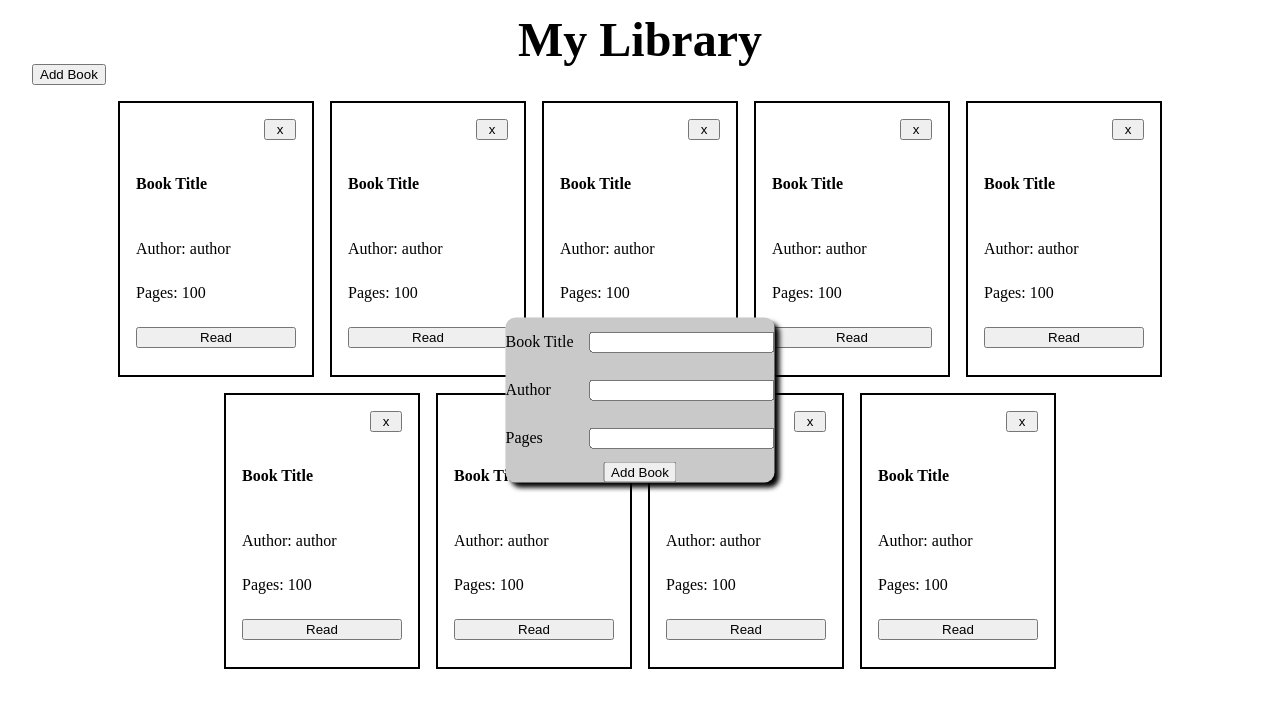
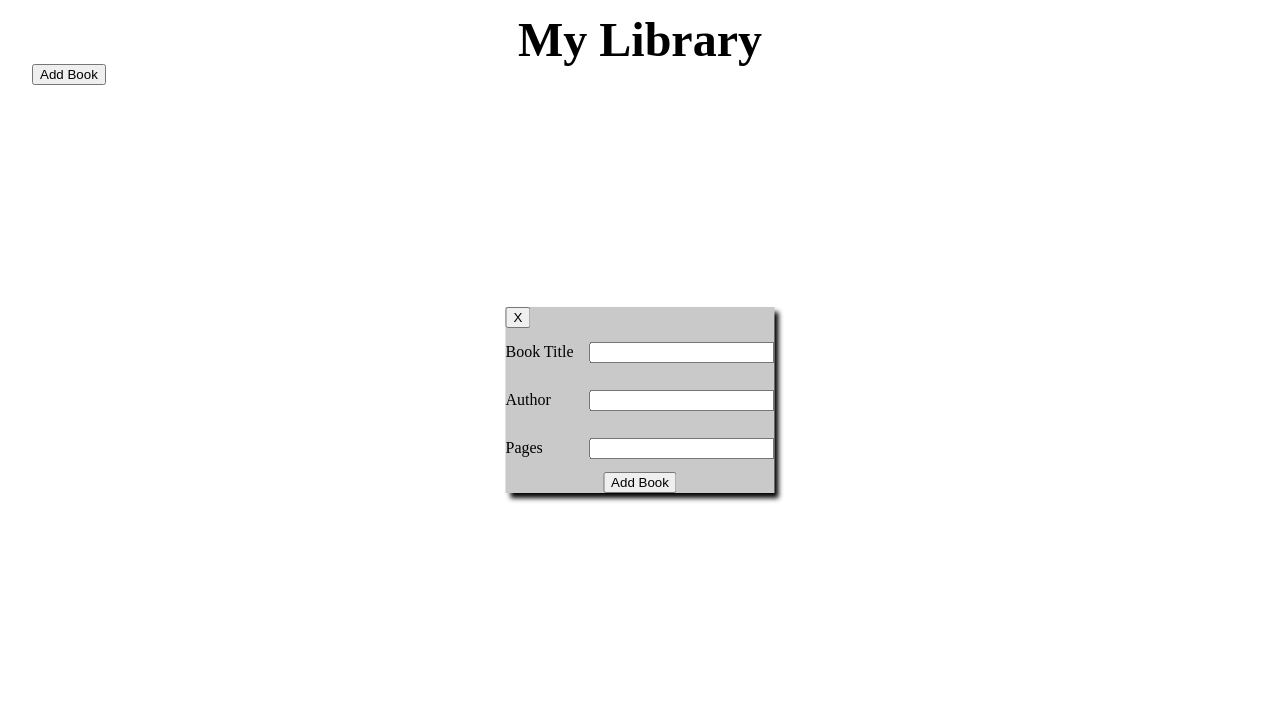
Before and after one commit to gabalbcos/odin-project-library, a plain HTML site: page index.html in a window 1280 px wide. Both pictures are taken after a click on the button "Add Book". Drawn offline with Linux system fonts and the light colour scheme.

Commit message:
Add close button to form pop up'

```diff
--- a/index.html
+++ b/index.html
@@ -16,7 +16,10 @@
     <main>
         <button class="add_book">Add Book</button>
 
-        <form id="contact-form" class="new_book_form hidden">
+        <div class="form_card hidden">
+            <button class="btn_close ">X</button>
+            <form id="contact-form" class="new_book_form">
+
                 <div class="form-control">
                     <label for="title">Book Title</label>
                     <input id="title" name="title" type="text" />
@@ -31,70 +34,8 @@
                 </div>
                 <button class="btn" type="submit">Add Book</button>
             </form>
+        </div>
         <div class="library">
-            <div class="book">
-                <button class="btn_remove">x</button>
-                <h2 class="book_title">Book Title</h2>
-                <p>Author: author</p>
-                <p>Pages: 100</p>
-                <button class="btn_read">Read</button>
-            </div>
-            <div class="book">
-                <button class="btn_remove">x</button>
-                <h2 class="book_title">Book Title</h2>
-                <p>Author: author</p>
-                <p>Pages: 100</p>
-                <button class="btn_read">Read</button>
-            </div>
-            <div class="book">
-                <button class="btn_remove">x</button>
-                <h2 class="book_title">Book Title</h2>
-                <p>Author: author</p>
-                <p>Pages: 100</p>
-                <button class="btn_read">Read</button>
-            </div>
-            <div class="book">
-                <button class="btn_remove">x</button>
-                <h2 class="book_title">Book Title</h2>
-                <p>Author: author</p>
-                <p>Pages: 100</p>
-                <button class="btn_read">Read</button>
-            </div>
-            <div class="book">
-                <button class="btn_remove">x</button>
-                <h2 class="book_title">Book Title</h2>
-                <p>Author: author</p>
-                <p>Pages: 100</p>
-                <button class="btn_read">Read</button>
-            </div>
-            <div class="book">
-                <button class="btn_remove">x</button>
-                <h2 class="book_title">Book Title</h2>
-                <p>Author: author</p>
-                <p>Pages: 100</p>
-                <button class="btn_read">Read</button>
-            </div>
-            <div class="book">
-                <button class="btn_remove">x</button>
-                <h2 class="book_title">Book Title</h2>
-                <p>Author: author</p>
-                <p>Pages: 100</p>
-                <button class="btn_read">Read</button>
-            </div>
-            <div class="book">
-                <button class="btn_remove">x</button>
-                <h2 class="book_title">Book Title</h2>
-                <p>Author: author</p>
-                <p>Pages: 100</p>
-                <button class="btn_read">Read</button>
-            </div>
-                        <div class="book">
-                <button class="btn_remove">x</button>
-                <h2 class="book_title">Book Title</h2>
-                <p>Author: author</p>
-                <p>Pages: 100</p>
-                <button class="btn_read">Read</button>
-            </div>
         </div>
     </main>
 
--- a/script.js
+++ b/script.js
@@ -13,10 +13,11 @@ let myLibrary = [
 
 // select the form to get the values
 const form = document.getElementById('contact-form');
+const form_card = document.querySelector('.form_card');
 const library = document.querySelector('.library');
 
 // function to create book card
-function createBook() {
+function createBook(array, i) {
   const div_card = document.createElement('div');
   div_card.classList.add('book');
 
@@ -25,23 +26,22 @@ function createBook() {
   btn_remove.textContent = 'x';
   div_card.appendChild(btn_remove);
 
-
   const title = document.createElement('h2');
   title.classList.add('book_title');
-  title.textContent = 'Hello World!'
+  title.textContent = array[i].title;
   div_card.appendChild(title);
 
   const author = document.createElement('p');
-  author.textContent = 'Hello World2!';
+  author.textContent = `Author: ${array[i].author}`;
   div_card.appendChild(author);
 
   const pages = document.createElement('p');
-  pages.textContent = 'Hello World!3';
+  pages.textContent = `Pages: ${array[i].pages}`;
   div_card.appendChild(pages);
 
   const btn_read = document.createElement('button');
   btn_read.classList.add('btn_read');
-  btn_read.textContent = 'Hello World!4';
+  btn_read.textContent = 'Read';
   div_card.appendChild(btn_read);
 
   library.appendChild(div_card);
@@ -62,16 +62,25 @@ function addBookToLibrary(event) {
   const formDataObj = {};
   myFormData.forEach((value, key) => (formDataObj[key] = value));
   myLibrary.push(formDataObj);
+
+  createBook(myLibrary, myLibrary.length - 1);
+  form.reset();
 }
+
+
 
 // button to open form
 const FORM = document.querySelector('.new_book_form');
 const BTN_OPEN_FORM = document.querySelector('.add_book');
+const BTN_CLOSE = document.querySelector('.btn_close');
 
 function toggleFormVisibility() {
-  FORM.classList.toggle('hidden');
+  form_card.classList.toggle('hidden');
 }
 
 BTN_OPEN_FORM.addEventListener('click', toggleFormVisibility)
+BTN_CLOSE.addEventListener('click', toggleFormVisibility)
+// test
 
-// test
+// remove book from array
+const removeBook = myLibrary.filter((book) => book.title !== idToRemove);
--- a/styles.css
+++ b/styles.css
@@ -14,17 +14,20 @@ h1 {
     text-align: right;
 }
 
-.new_book_form {
-    display: flex;
-    flex-direction: column;
+.form_card {
     position: absolute;
     top: 50%;
     left: 50%;
     transform: translate(-50%, -50%);
     background-color: rgb(201, 201, 201);
+    box-shadow: 5px 5px 5px black;
+}
+
+.new_book_form {
+    display: flex;
+    flex-direction: column;
     line-height: 3rem;
     border-radius: 10px;
-    box-shadow: 5px 5px 5px black;
 }
 
 .form-control {
```
Lines whose indentation alone changed are shown as unchanged.
